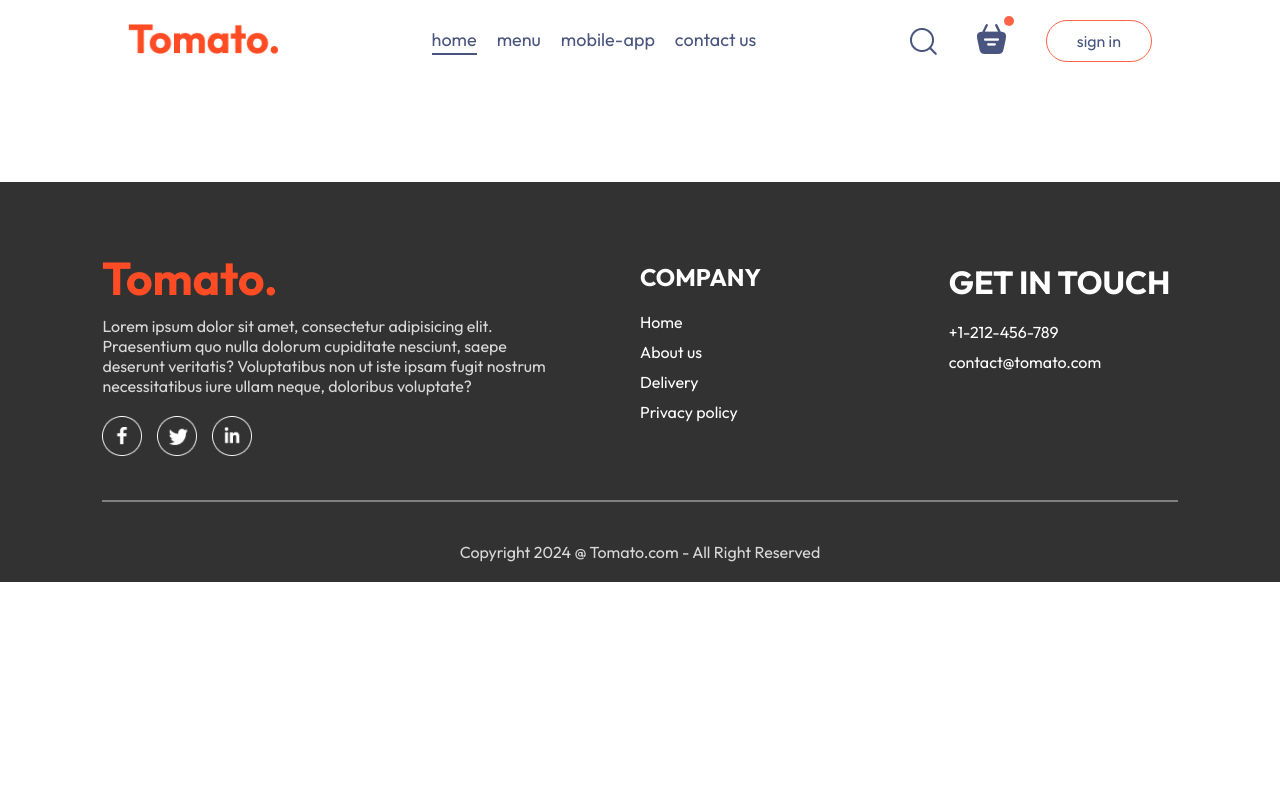
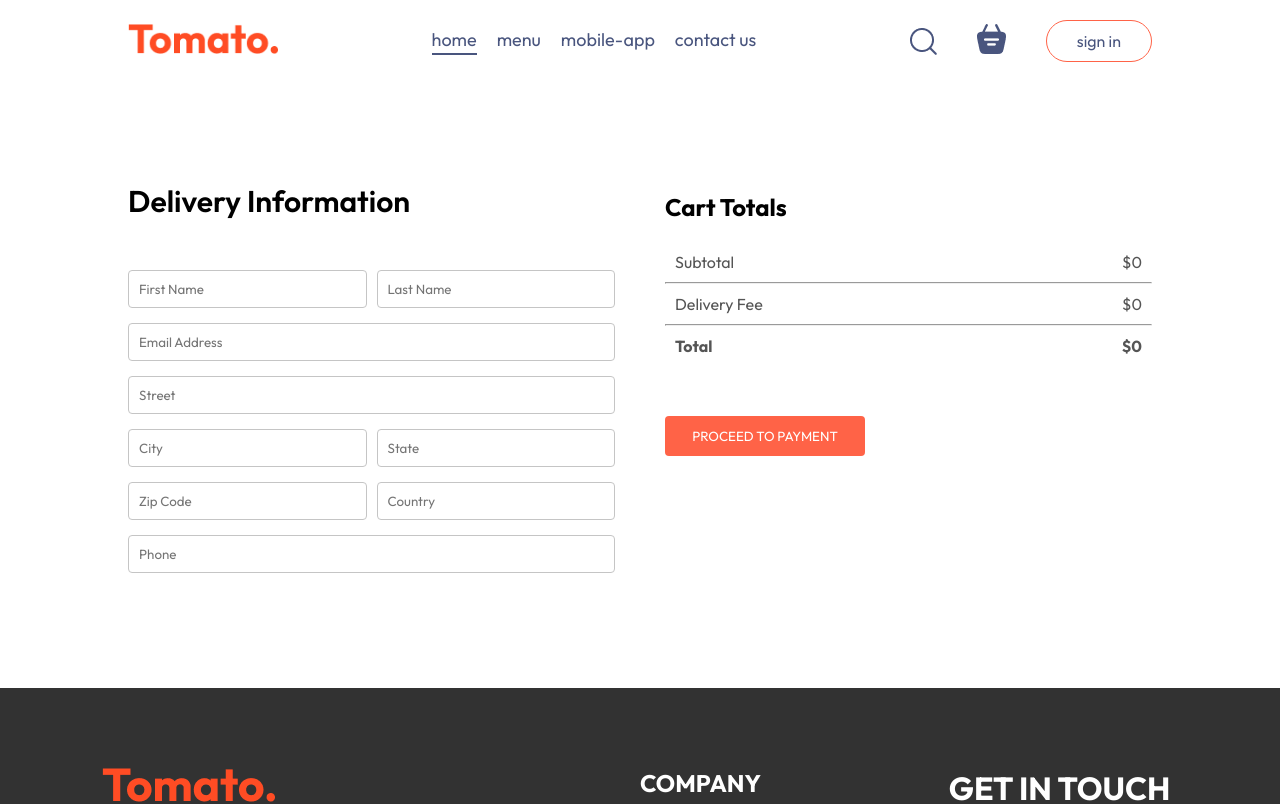
Before and after one commit to Adarsh-1010/Food-Delivery-App, a React (Vite) app in the folder fronted/: page /order in a window 1280 px wide. Shown: the top 804 px of the page. Built offline with nearby package versions, Linux system fonts and the light colour scheme.

Commit message:
completed with checkout page and place order page

```diff
--- a/fronted/src/components/Navbar/Navbar.jsx
+++ b/fronted/src/components/Navbar/Navbar.jsx
@@ -1,10 +1,14 @@
-import React, { useState } from 'react'
+import React, { useContext, useState } from 'react'
 import './Navbar.css'
 import { assets } from '../../assets/frontend_assets/assets'
 import {Link} from 'react-router-dom'
+import { StoreContext } from '../../context/StoreContext'
 const Navbar = ({setShowLogin}) => {
 
     const[menu,setMenu]=useState("home");
+
+    const{getTotalCartAmount}=useContext(StoreContext);
+
   return (
     <div className='navbar'>
       <Link to='/'><img src={assets.logo} alt="" className="logo" /></Link>
@@ -18,7 +22,7 @@
         <img src={assets.search_icon} alt="" />
         <div className="navbar-search-icon">
             <Link to='/cart'><img src={assets.basket_icon} alt="" /></Link>
-            <div className="dot"></div>
+            <div className={getTotalCartAmount()===0?"":"dot"}></div>
         </div>
         <button onClick={()=>setShowLogin(true)}>sign in</button>
       </div>
--- a/fronted/src/context/StoreContext.jsx
+++ b/fronted/src/context/StoreContext.jsx
@@ -21,9 +21,16 @@
         setCartItems((prev)=>({...prev,[itemId]:prev[itemId]-1}))
     }
 
-    useEffect(()=>{
-        console.log(cartItems);
-    },[cartItems])
+    const getTotalCartAmount=()=>{
+        let totalAmount=0;
+        for(const item in cartItems){
+            if(cartItems[item]>0){
+                let itemInfo=food_list.find((product)=>product._id===item);
+                totalAmount+=itemInfo.price*cartItems[item];
+            }
+        }
+        return totalAmount;
+    }
 
 
 
@@ -34,8 +41,8 @@
         cartItems,
         setCartItems,
         addToCart,
-        removeFromCart
-
+        removeFromCart,
+        getTotalCartAmount
     }
 
     return(
--- a/fronted/src/pages/Cart/Cart.css
+++ b/fronted/src/pages/Cart/Cart.css
@@ -97,3 +97,7 @@
         justify-content: start;
     }
 }
+
+.cart-total-details .Bold{
+    font-weight: bold;
+}
--- a/fronted/src/pages/Cart/Cart.jsx
+++ b/fronted/src/pages/Cart/Cart.jsx
@@ -1,9 +1,13 @@
 import React, { useContext } from "react";
 import "./Cart.css";
 import { StoreContext } from "../../context/StoreContext";
+import { useNavigate } from "react-router-dom";
 
 const Cart = () => {
-  const { cartItems, food_list, removeFromCart } = useContext(StoreContext);
+  const { cartItems, food_list, removeFromCart, getTotalCartAmount} = useContext(StoreContext);
+
+  const navigate=useNavigate();
+
 
   return (
     <div className="cart">
@@ -44,20 +48,20 @@
           <div>
             <div className="cart-total-details">
               <p>Subtotal</p>
-              <p>{0}</p>
+              <p>${getTotalCartAmount()}</p>
             </div>
             <hr />
             <div className="cart-total-details">
               <p>Delivery Fee</p>
-              <p>{2}</p>
+              <p>${getTotalCartAmount()===0?0:50}</p>
             </div>
             <hr />
             <div className="cart-total-details">
-              <p>Total</p>
-              <p>{0}</p>
+              <p className="Bold">Total</p>
+              <p className="Bold">${getTotalCartAmount()===0?0:getTotalCartAmount()+50}</p>
             </div>
           </div>
-          <button>PROCEED TO CHECKOUT</button>
+          <button onClick={()=>navigate('/order')}>PROCEED TO CHECKOUT</button>
         </div>
         <div className="cart-promocode">
           <div>
--- a/fronted/src/pages/PlaceOrder/PlaceOrder.css
+++ b/fronted/src/pages/PlaceOrder/PlaceOrder.css
@@ -0,0 +1,41 @@
+.place-order{
+    display: flex;
+    align-items: start;
+    justify-content: space-between;
+    gap: 50px;
+    margin-top: 100px;
+}
+
+.place-order-left{
+    width: 100%;
+    max-width: max(30%,500px);
+}
+
+.place-order-left .title{
+    font-size: 30px;
+    font-weight: 600;
+    margin-bottom: 50px;
+}
+
+.place-order-left input{
+    margin-bottom: 15px;
+    width: 100%;
+    padding: 10px;
+    border: 1px solid #c5c5c5;
+    border-radius: 4px;
+    outline-color: tomato;
+}
+
+.place-order-left .multi-fields{
+    display: flex;
+    gap: 10px;
+}
+
+.place-order-right{
+    width: 100%;
+    max-width: max(40%,500px);
+}
+
+.place-order .cart-total button{
+    margin-top: 30px;
+}
--- a/fronted/src/pages/PlaceOrder/PlaceOrder.jsx
+++ b/fronted/src/pages/PlaceOrder/PlaceOrder.jsx
@@ -1,10 +1,53 @@
-import React from 'react'
+import React, { useContext } from 'react'
 import './PlaceOrder.css'
+import { StoreContext } from '../../context/StoreContext'
 const PlaceOrder = () => {
+
+  const {getTotalCartAmount}=useContext(StoreContext);
+
   return (
-    <div>
-
-    </div>
+    <form className="place-order">
+      <div className="place-order-left">
+        <p className="title">Delivery Information</p>
+        <div className="multi-fields">
+          <input type="text" placeholder='First Name' />
+          <input type="text" placeholder='Last Name'/>
+        </div>
+        <input type="email" placeholder='Email Address'/>
+        <input type="text" placeholder='Street'/>
+        <div className="multi-fields">
+          <input type="text" placeholder='City' />
+          <input type="text" placeholder='State'/>
+        </div>
+        <div className="multi-fields">
+          <input type="text" placeholder='Zip Code' />
+          <input type="text" placeholder='Country'/>
+        </div>
+        <input type="text" placeholder='Phone'/>
+      </div>
+      <div className="place-order-right">
+      <div className="cart-total">
+          <h2>Cart Totals</h2>
+          <div>
+            <div className="cart-total-details">
+              <p>Subtotal</p>
+              <p>${getTotalCartAmount()}</p>
+            </div>
+            <hr />
+            <div className="cart-total-details">
+              <p>Delivery Fee</p>
+              <p>${getTotalCartAmount()===0?0:50}</p>
+            </div>
+            <hr />
+            <div className="cart-total-details">
+              <p className="Bold">Total</p>
+              <p className="Bold">${getTotalCartAmount()===0?0:getTotalCartAmount()+50}</p>
+            </div>
+          </div>
+          <button>PROCEED TO PAYMENT</button>
+        </div>
+      </div>
+    </form>
   )
 }
 
```
